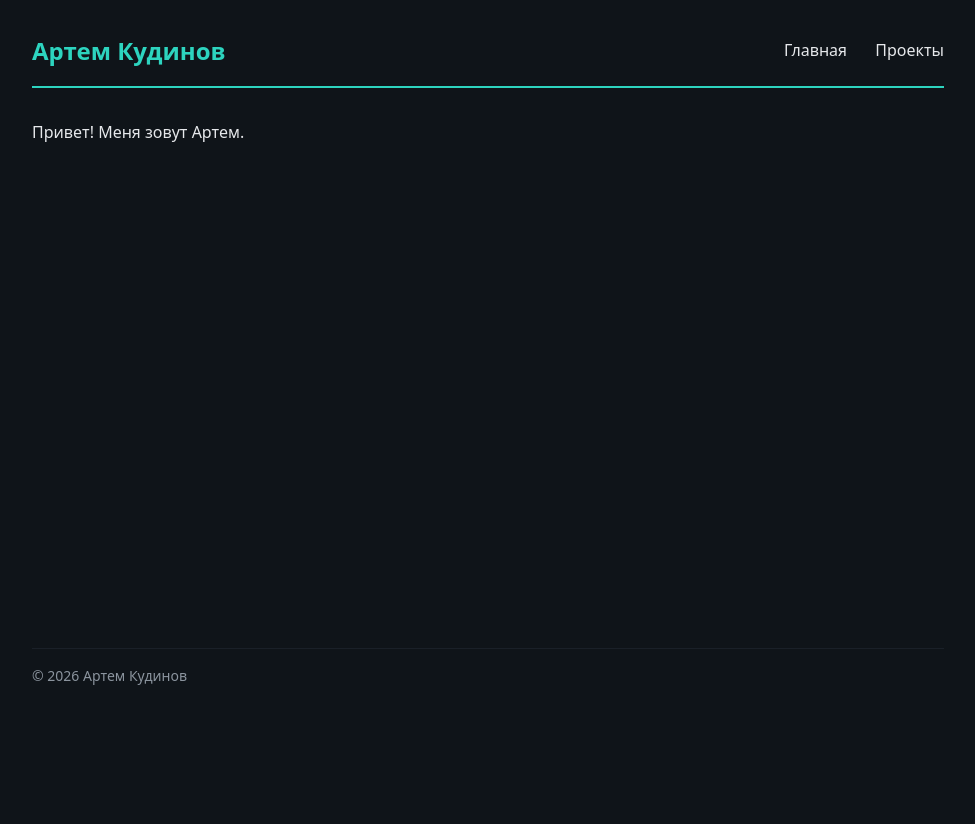
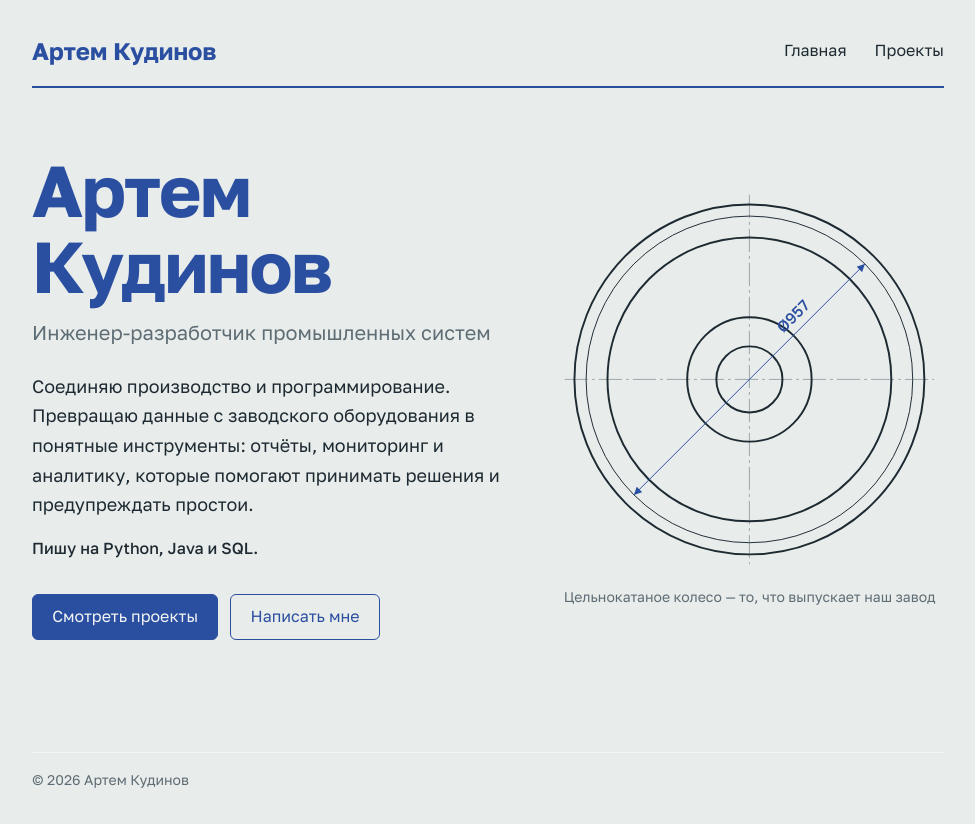
Before and after one commit to KudinovArtemilus/portfolio-django, a Django app: page / in a window 1280 px wide. Shown: the whole page, without its empty margins (152-1127 px from the left). Before the commit the page ends 685 px from the top, so only its background shows below. Run offline with Django 5.2, Linux system fonts and the light colour scheme.

Commit message:
feat: redesign home page with engineering drawing hero

```diff
--- a/static/css/style.css
+++ b/static/css/style.css
@@ -1,9 +1,10 @@
 :root {
-    --bg: #0f1419;
-    --surface: #1a2028;
-    --text: #e6e8eb;
-    --muted: #8b949e;
-    --accent: #2dd4bf;
+    --bg: #e8eceb;
+    --surface: #f4f6f5;
+    --text: #1e2a32;
+    --muted: #5e6c74;
+    --line: #9aa7ad;
+    --accent: #2b4fa0;
 }
 
 * {
@@ -15,7 +16,7 @@
 body {
     background: var(--bg);
     color: var(--text);
-    font-family: system-ui, -apple-system, "Segoe UI", sans-serif;
+        font-family: "Golos Text", system-ui, sans-serif;
     line-height: 1.6;
     max-width: 960px;
     margin: 0 auto;
@@ -136,3 +137,150 @@ nav a {
     outline: none;
     border-color: var(--accent);
 }
+
+.hero {
+    display: grid;
+    grid-template-columns: 1.1fr 0.9fr;
+    gap: 3rem;
+    align-items: center;
+    padding: 2rem 0 4rem;
+}
+
+.hero-name {
+    font-size: clamp(2.75rem, 7vw, 4.5rem);
+    font-weight: 700;
+    line-height: 1.05;
+    letter-spacing: -0.02em;
+    margin-bottom: 0.75rem;
+}
+
+.hero-role {
+    font-size: 1.25rem;
+    color: var(--muted);
+    margin-bottom: 1.5rem;
+}
+
+.hero-intro {
+    max-width: 36em;
+    font-size: 1.125rem;
+    line-height: 1.65;
+    margin-bottom: 1rem;
+}
+
+.hero-langs {
+    font-weight: 500;
+    margin-bottom: 2rem;
+}
+
+.hero-actions {
+    display: flex;
+    flex-wrap: wrap;
+    gap: 0.75rem;
+}
+
+.hero-actions .button {
+    margin: 0;
+}
+
+.button-primary {
+    background: var(--accent);
+    color: var(--surface);
+}
+
+.button-primary:hover {
+    background: transparent;
+    color: var(--accent);
+}
+
+.button:focus-visible {
+    outline: 2px solid var(--accent);
+    outline-offset: 3px;
+}
+
+/* Чертёж колеса */
+.hero-drawing {
+    color: var(--text);
+}
+
+.hero-drawing svg {
+    display: block;
+    width: 100%;
+    height: auto;
+}
+
+.hero-drawing figcaption {
+    margin-top: 0.75rem;
+    font-size: 0.875rem;
+    color: var(--muted);
+    text-align: center;
+}
+
+.wheel-part {
+    fill: none;
+    stroke: currentColor;
+    stroke-width: 2;
+    stroke-dasharray: 1;
+    stroke-dashoffset: 1;
+    animation: draw 1.4s ease-out forwards;
+}
+
+.wheel-thin {
+    stroke-width: 1;
+}
+
+.centerline {
+    stroke: var(--line);
+    stroke-width: 1;
+    stroke-dasharray: 24 4 3 4;
+}
+
+.dimension {
+    stroke: var(--accent);
+    stroke-width: 1;
+}
+
+.arrow-head,
+.dimension-text {
+    fill: var(--accent);
+}
+
+.dimension-text {
+    font-size: 16px;
+    font-weight: 500;
+}
+
+.dimension-group {
+    opacity: 0;
+    animation: appear 0.5s ease-out 1.6s forwards;
+}
+
+@keyframes draw {
+    to { stroke-dashoffset: 0; }
+}
+
+@keyframes appear {
+    to { opacity: 1; }
+}
+
+@media (prefers-reduced-motion: reduce) {
+    .wheel-part {
+        animation: none;
+        stroke-dashoffset: 0;
+    }
+
+    .dimension-group {
+        animation: none;
+        opacity: 1;
+    }
+}
+
+@media (max-width: 760px) {
+    .hero {
+        grid-template-columns: 1fr;
+    }
+
+    .hero-drawing {
+        max-width: 300px;
+        margin: 0 auto;
+    }
+}
--- a/templates/base.html
+++ b/templates/base.html
@@ -6,6 +6,9 @@
     <meta name="viewport" content="width=device-width, initial-scale=1">
     <title>{% block title %}Артем Кудинов{% endblock %}</title>
     <link rel="stylesheet" href="{% static 'css/style.css' %}">
+        <link rel="preconnect" href="https://fonts.googleapis.com">
+    <link rel="preconnect" href="https://fonts.gstatic.com" crossorigin>
+    <link href="https://fonts.googleapis.com/css2?family=Golos+Text:wght@400;500;700&display=swap" rel="stylesheet">
     <script src="https://unpkg.com/htmx.org@2.0.4"></script>
 </head>
 <body hx-boost="true">
--- a/templates/pages/home.html
+++ b/templates/pages/home.html
@@ -1,7 +1,55 @@
 {% extends "base.html" %}
 
-{% block title %}Главная | Артем Кудинов{% endblock %}
+{% block title %}Артем Кудинов — инженер-разработчик{% endblock %}
 
 {% block content %}
-    <p>Привет! Меня зовут {{ name }}.</p>
+    <section class="hero">
+        <div class="hero-text">
+            <h1 class="hero-name">Артем Кудинов</h1>
+            <p class="hero-role">Инженер-разработчик промышленных систем</p>
+
+            <p class="hero-intro">
+                Соединяю производство и программирование. Превращаю данные
+                с заводского оборудования в понятные инструменты: отчёты,
+                мониторинг и аналитику, которые помогают принимать решения
+                и предупреждать простои.
+            </p>
+
+            <p class="hero-langs">Пишу на Python, Java и SQL.</p>
+
+            <div class="hero-actions">
+                <a href="{% url 'projects:list' %}" class="button button-primary">Смотреть проекты</a>
+                <a href="#contacts" class="button">Написать мне</a>
+            </div>
+        </div>
+
+        <figure class="hero-drawing">
+            <svg viewBox="0 0 400 400" role="img" aria-labelledby="wheel-title">
+                <title id="wheel-title">Чертёж железнодорожного колеса</title>
+                <defs>
+                    <marker id="arrow" viewBox="0 0 10 10" refX="10" refY="5"
+                            markerWidth="8" markerHeight="8" orient="auto-start-reverse">
+                        <path d="M0 0 L10 5 L0 10 z" class="arrow-head"/>
+                    </marker>
+                </defs>
+
+                <line class="centerline" x1="10" y1="200" x2="390" y2="200"/>
+                <line class="centerline" x1="200" y1="10" x2="200" y2="390"/>
+
+                <circle class="wheel-part" cx="200" cy="200" r="180" pathLength="1"/>
+                <circle class="wheel-part wheel-thin" cx="200" cy="200" r="168" pathLength="1" style="animation-delay: .15s"/>
+                <circle class="wheel-part" cx="200" cy="200" r="146" pathLength="1" style="animation-delay: .3s"/>
+                <circle class="wheel-part" cx="200" cy="200" r="64" pathLength="1" style="animation-delay: .45s"/>
+                <circle class="wheel-part" cx="200" cy="200" r="34" pathLength="1" style="animation-delay: .6s"/>
+
+                <g class="dimension-group">
+                    <line class="dimension" x1="81.2" y1="318.8" x2="318.8" y2="81.2"
+                          marker-start="url(#arrow)" marker-end="url(#arrow)"/>
+                    <text class="dimension-text" x="249" y="139" text-anchor="middle"
+                          transform="rotate(-45 249 139)">Ø957</text>
+                </g>
+            </svg>
+            <figcaption>Цельнокатаное колесо — то, что выпускает наш завод</figcaption>
+        </figure>
+    </section>
 {% endblock %}
```
